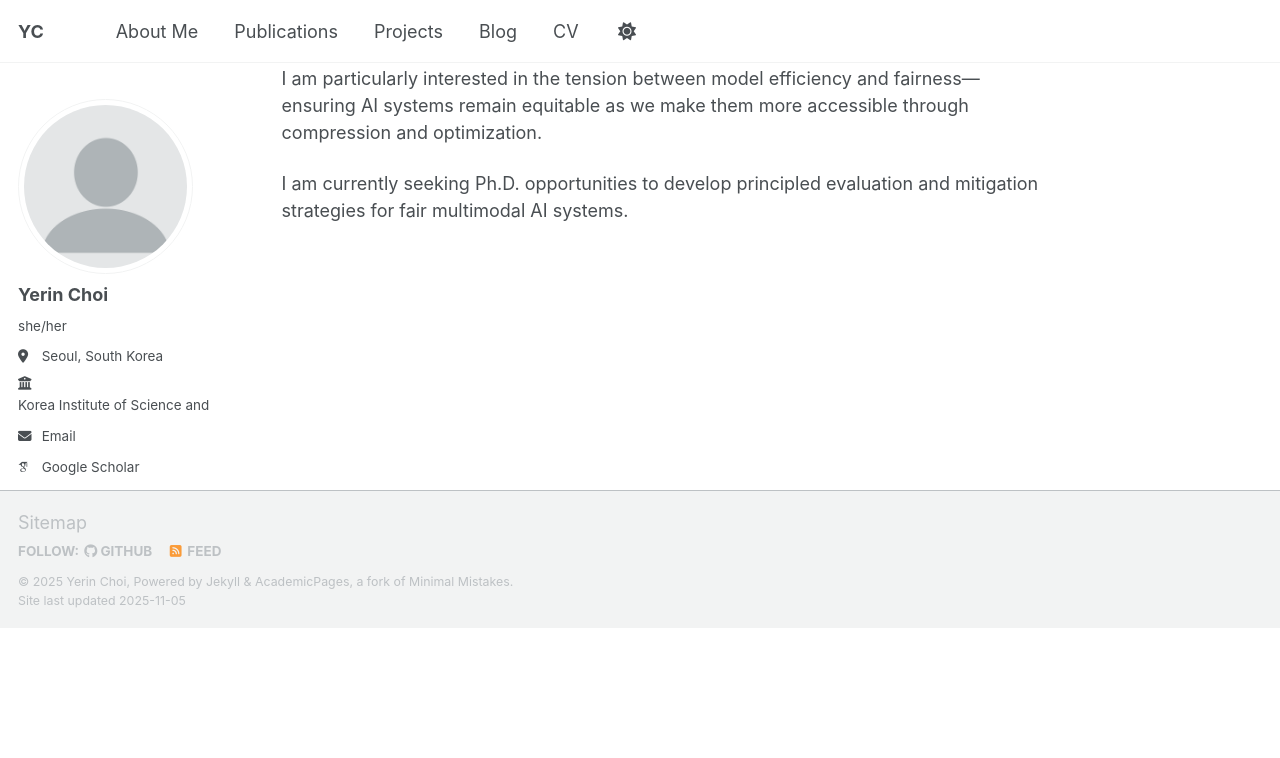
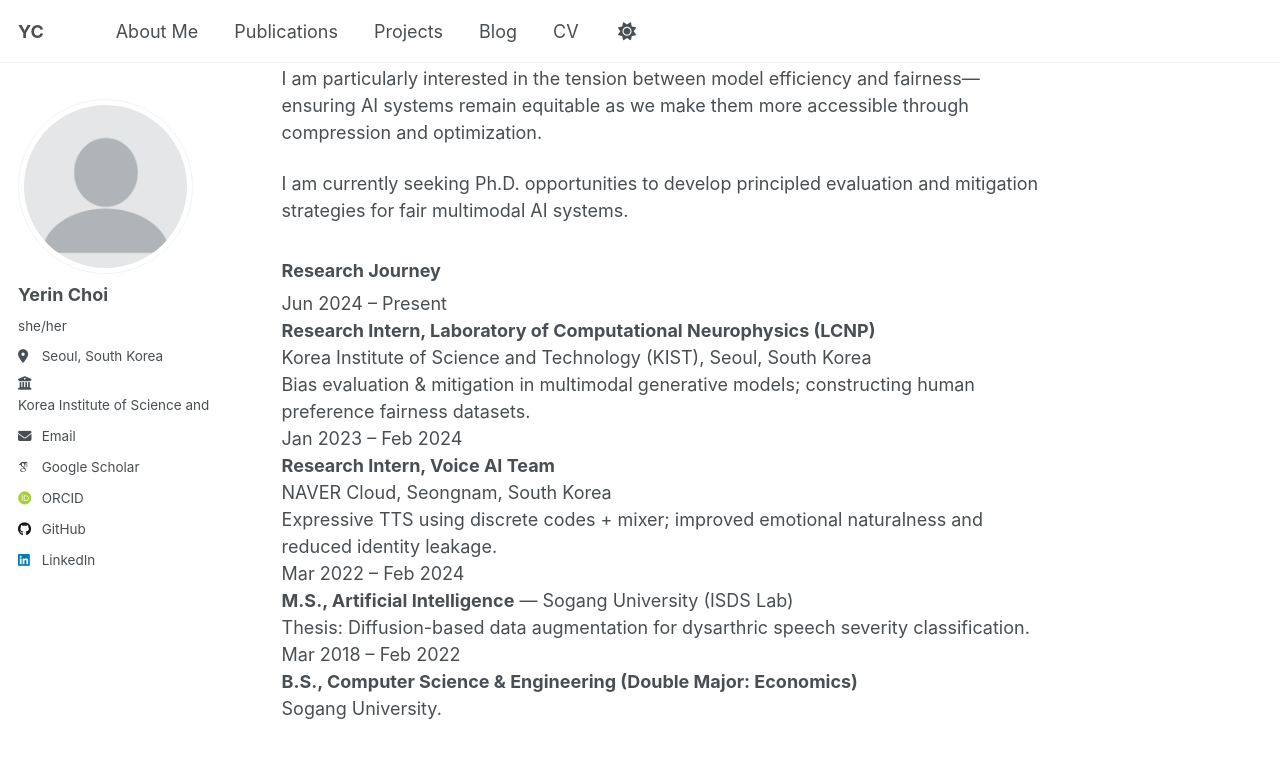
Before and after one commit to lakahaga/lakahaga.github.io, a Jekyll site: the page built from _pages/about.md, in a window 1280 px wide and 900 px high, scrolled down 470 px. Shown: the top 758 px of the window. Built offline with Jekyll 4.4.1, drawn with Linux system fonts in a browser that asks for light colours; some web fonts are replaced; a script that is not in the unit is left out; before the commit the page ends 1098 px from its top, so only the background shows below that.

Commit message:
Update about.md

```diff
--- a/_pages/about.md
+++ b/_pages/about.md
@@ -16,3 +16,44 @@ Currently at the Korea Institute of Science and Technology (KIST), I develop eva
 I am particularly interested in the tension between model efficiency and fairness—ensuring AI systems remain equitable as we make them more accessible through compression and optimization.
 
 I am currently seeking Ph.D. opportunities to develop principled evaluation and mitigation strategies for fair multimodal AI systems.
+
+### Research Journey
+
+
+<div class="timeline">
+
+  <div class="timeline-item">
+    <div class="timeline-date">Jun 2024 – Present</div>
+    <div class="timeline-content">
+      <b>Research Intern, Laboratory of Computational Neurophysics (LCNP)</b><br>
+      Korea Institute of Science and Technology (KIST), Seoul, South Korea<br>
+      Bias evaluation & mitigation in multimodal generative models; constructing human preference fairness datasets.
+    </div>
+  </div>
+
+  <div class="timeline-item">
+    <div class="timeline-date">Jan 2023 – Feb 2024</div>
+    <div class="timeline-content">
+      <b>Research Intern, Voice AI Team</b><br>
+      NAVER Cloud, Seongnam, South Korea<br>
+      Expressive TTS using discrete codes + mixer; improved emotional naturalness and reduced identity leakage.
+    </div>
+  </div>
+
+  <div class="timeline-item">
+    <div class="timeline-date">Mar 2022 – Feb 2024</div>
+    <div class="timeline-content">
+      <b>M.S., Artificial Intelligence</b> — Sogang University (ISDS Lab)<br>
+      Thesis: Diffusion-based data augmentation for dysarthric speech severity classification.
+    </div>
+  </div>
+
+  <div class="timeline-item">
+    <div class="timeline-date">Mar 2018 – Feb 2022</div>
+    <div class="timeline-content">
+      <b>B.S., Computer Science & Engineering (Double Major: Economics)</b><br>
+      Sogang University.
+    </div>
+  </div>
+
+</div>
```
